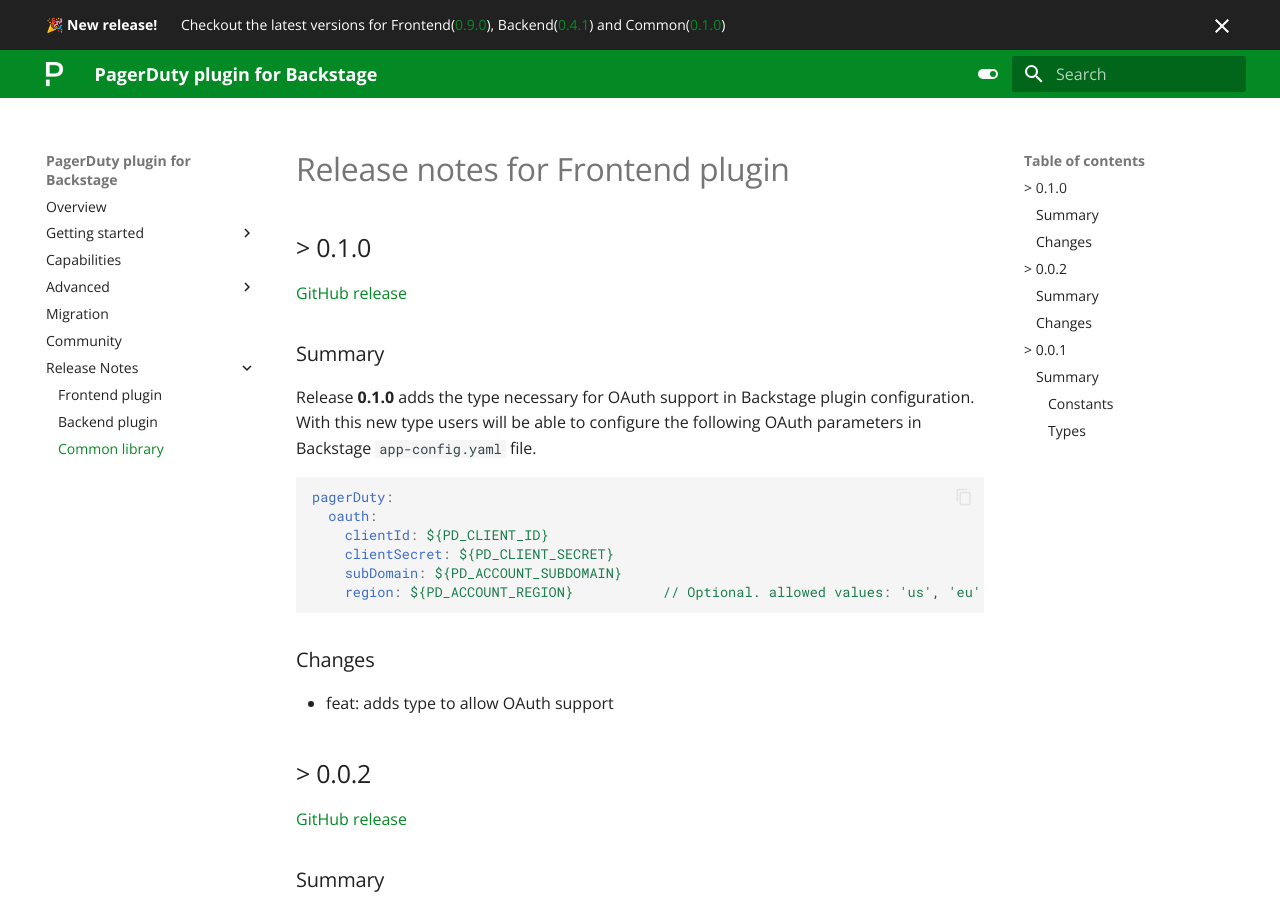
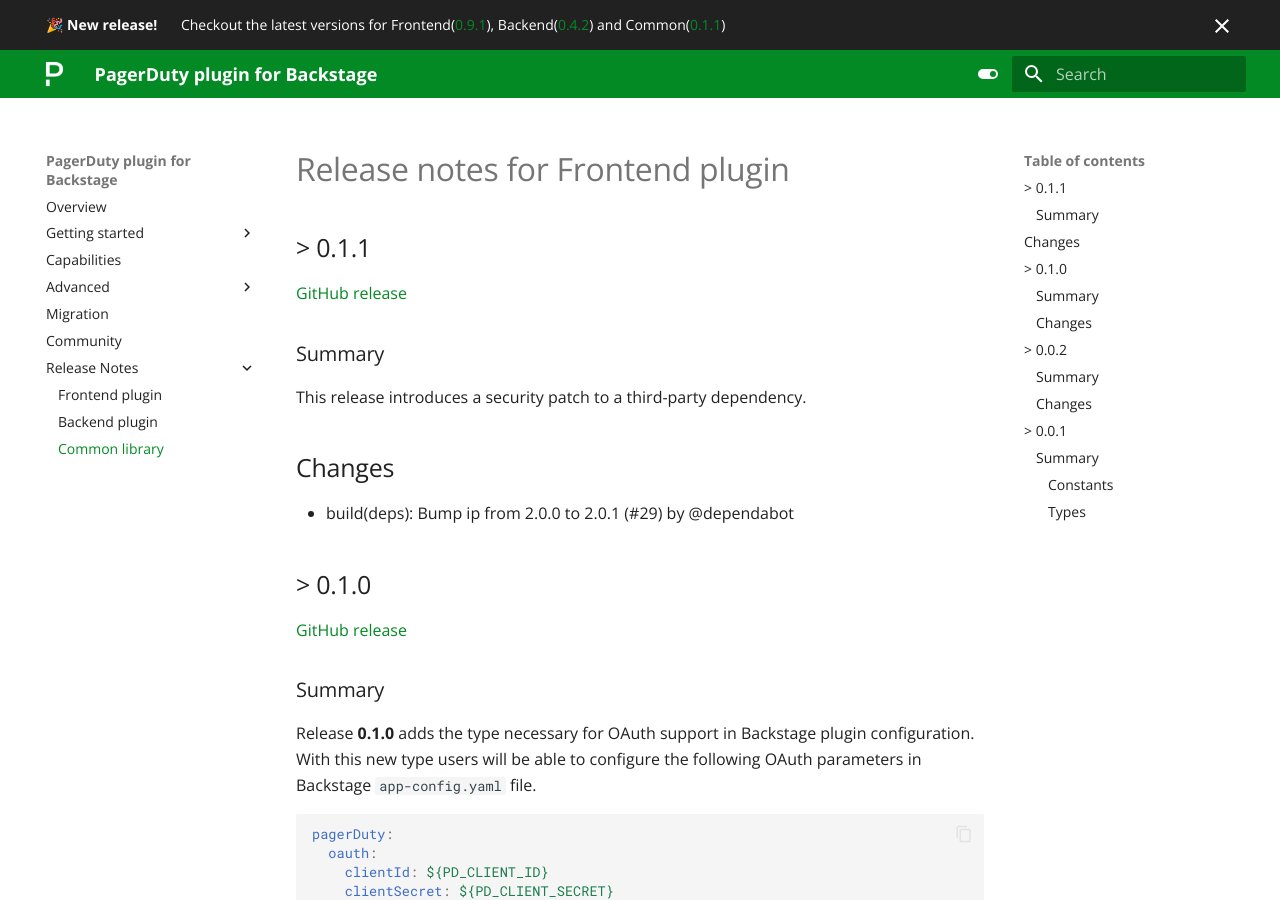
Before and after one commit to PagerDuty/backstage-plugin-docs, an MkDocs documentation site: the page built from docs/release-notes/common.md, in a window 1280 px wide and 900 px high. Built offline with MkDocs 1.6.1 and Material for MkDocs 9.7.7, drawn with Linux system fonts in a browser that asks for light colours.

Commit message:
docs: add release notes for ip security patch
Signed-off-by: Tiago Barbosa <tbarbos@hotmail.com>

```diff
--- a/docs/release-notes/common.md
+++ b/docs/release-notes/common.md
@@ -1,4 +1,16 @@
 # Release notes for Frontend plugin
+
+## > 0.1.1
+
+[GitHub release](https://github.com/PagerDuty/backstage-plugin-common/releases/tag/0.1.1)
+
+### Summary
+
+This release introduces a security patch to a third-party dependency.
+
+## Changes
+
+- build(deps): Bump ip from 2.0.0 to 2.0.1 (#29) by @dependabot
 
 ## > 0.1.0
 
--- a/overrides/main.html
+++ b/overrides/main.html
@@ -3,7 +3,7 @@
 {% block announce %}
 <div>
     <p>
-        <strong>🎉 New release!</strong> <span style="margin-left: 20px;"> Checkout the latest versions for Frontend(<a href="/release-notes/frontend/#090">0.9.0</a>), Backend(<a href="/release-notes/backend/#041">0.4.1</a>) and Common(<a href="/release-notes/common/#010">0.1.0</a>) </span>
+        <strong>🎉 New release!</strong> <span style="margin-left: 20px;"> Checkout the latest versions for Frontend(<a href="/release-notes/frontend/#091">0.9.1</a>), Backend(<a href="/release-notes/backend/#042">0.4.2</a>) and Common(<a href="/release-notes/common/#011">0.1.1</a>) </span>
     </p>
 </div>
 {% endblock %}
```
Also changed, not shown: docs/release-notes/backend.md (+12 -0 lines), docs/release-notes/frontend.md (+12 -0 lines).
